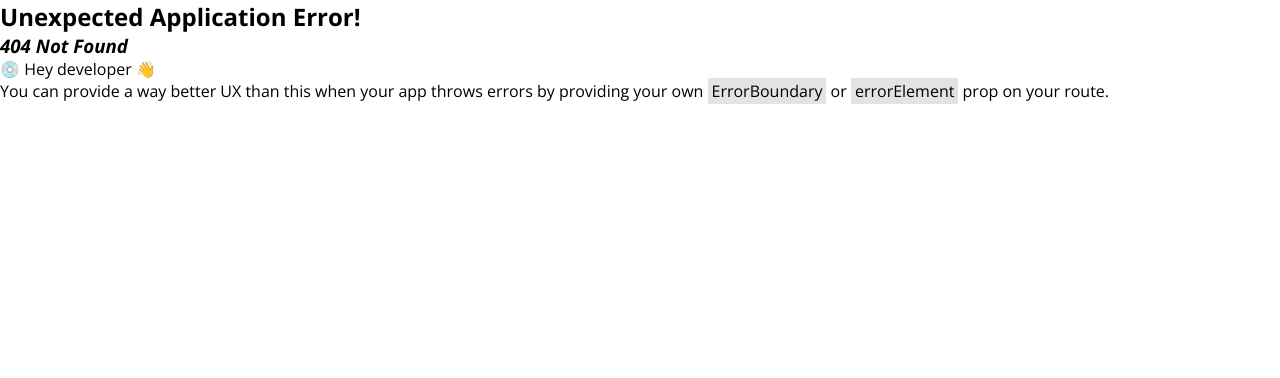
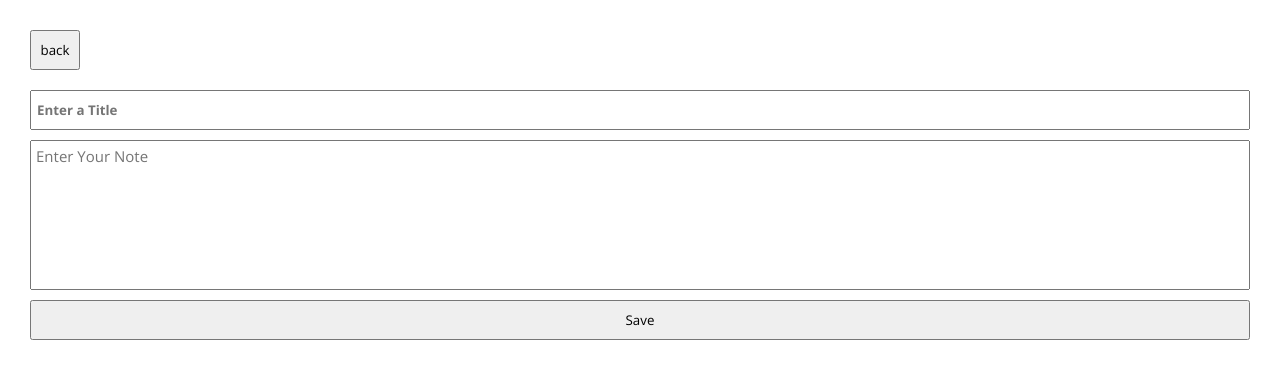
Before and after one commit to arun-das-04/note-app, a React (Vite) app in the folder frontend/: page /create in a window 1280 px wide. Before the commit this address had no page. Shown: the top 378 px of the page. Built offline with nearby package versions, Linux system fonts and the light colour scheme.

Commit message:
Frontend Syle Updated, Create Note Feature Added, Toest Added

```diff
--- a/frontend/package.json
+++ b/frontend/package.json
@@ -13,6 +13,7 @@
     "@reduxjs/toolkit": "^2.8.2",
     "react": "^19.1.0",
     "react-dom": "^19.1.0",
+    "react-hot-toast": "^2.5.2",
     "react-redux": "^9.2.0",
     "react-router-dom": "^7.6.2"
   },
--- a/frontend/src/App.jsx
+++ b/frontend/src/App.jsx
@@ -9,6 +9,8 @@ import Setting from './pages/Setting';
 import './App.css'
 import { Provider } from 'react-redux'
 import store from './store/store.js'
+import CreateNote from './components/CreateNote.jsx';
+import { Toaster } from 'react-hot-toast';
 
 function App() {
 
@@ -47,12 +49,17 @@ function App() {
 
       ]
     },
+    {
+      path: '/create',
+      element: <CreateNote />
+    },
 
   ]);
 
   return (
     <Provider store={store}>
       <RouterProvider router={router}></RouterProvider>
+      <Toaster/>
     </Provider>
   )
 }
--- /dev/null
+++ b/frontend/src/components/CreateNote.jsx
@@ -0,0 +1,85 @@
+import { useNavigate } from 'react-router-dom';
+import '../stylesheets/CreateNote.css';
+import { useState } from 'react';
+import { useSelector } from 'react-redux';
+import toast from 'react-hot-toast';
+
+const CreateNote = () => {
+  const navigate = useNavigate();
+  const [title, setTitle] = useState('');
+  const [content, setContent] = useState('');
+  const userid = useSelector( store => store.user.userid);
+
+  const saveBtnHandler = () => {
+    // console.log(title);
+    // console.log(content);
+    // console.log(userid);
+
+    if(title!='' && content!=''){
+    fetch(`${import.meta.env.VITE_API_URL}/createnote`, {
+        method: "POST",
+        headers:{
+            "Content-Type": "application/json",
+        },
+        body: JSON.stringify({
+            title: title,
+            content: content,
+            userid: userid,
+        }),
+    })
+    .then(response => response.json())
+    .then ((data) => {
+
+      if(data.code==200){
+        // console.log(data);
+        toast.success(data.message)
+      }
+      else{
+         toast.err(data.message)
+      }
+
+    })
+    .catch((err) => {
+      // console.log(err);
+      toast.err(err.message);
+    });
+
+  } else{
+    // console.log('Please Enter Data to Proceed');
+    toast('Please Enter Data to Proceed', {
+      icon: '⚠️',
+    });
+  }
+
+
+
+  }
+
+  return (
+    <div className='create-main'>
+      <button id='create-back-btn' onClick={() => navigate(-1)}>back</button>
+
+      <div className='create-note-main'>
+        <input
+          placeholder='Enter a Title'
+          maxLength={70}
+          id='create-input-title'
+          onChange={(e) => {setTitle(e.target.value)}}
+          >
+        </input>
+
+        <textarea
+          placeholder='Enter Your Note'
+          id='create-input-content'
+          onChange={(e) => {setContent(e.target.value)}}
+        >
+        </textarea>
+
+        <button id='create-save-btn' onClick={saveBtnHandler}>Save</button>
+
+      </div>
+    </div>
+  )
+}
+
+export default CreateNote
--- a/frontend/src/components/Login.jsx
+++ b/frontend/src/components/Login.jsx
@@ -3,6 +3,7 @@ import "../stylesheets/Login.css";
 import { useNavigate, Link } from "react-router-dom";
 import { useDispatch } from 'react-redux'
 import { setUserid } from "../store/slices/userSlice";
+import toast from 'react-hot-toast';
 
 const Login = () => {
   const authInfo = useRef(null);
@@ -12,8 +13,8 @@ const Login = () => {
   const dispatch = useDispatch();
 
   const handleAuthBtn = () => {
-    console.log(email);
-    console.log(password);
+    // console.log(email);
+    // console.log(password);
 
     fetch(`${import.meta.env.VITE_API_URL}/userlogin`, {
       method: "POST",
@@ -27,10 +28,10 @@ const Login = () => {
     })
       .then((response) => response.json())
       .then((data) => {
-        console.log(data);
+        // console.log(data);
 
         if (data.code == 200) {
-          console.log(data);
+          // console.log(data);
 
           dispatch(setUserid({
               userid: data.userData._id,
@@ -38,18 +39,23 @@ const Login = () => {
               islogged: true
             }));
 
+          toast.success('Login Successfull')
+
           navigate("/");
 
         } else if (data.code == 404) {
-          authInfo.current.innerText = data.message;
+          // authInfo.current.innerText = data.message;
+          toast.error(data.message);
 
         } else {
-          authInfo.current.innerText = data.message;
-          console.log(data.message);
+          // authInfo.current.innerText = data.message;
+          // console.log(data.message);
+          toast.error(data.message);
         }
       })
       .catch((err) => {
-        console.log(err);
+        // console.log(err);
+        toast.error(err)
       });
   };
 
--- a/frontend/src/components/Signup.jsx
+++ b/frontend/src/components/Signup.jsx
@@ -1,6 +1,7 @@
 import { useState, useRef } from "react";
 import { useNavigate, Link } from "react-router-dom";
 import '../stylesheets/Login.css';
+import toast from "react-hot-toast";
 
 const Signup = () => {
   const [email, setEmail] = useState("");
@@ -11,9 +12,9 @@ const Signup = () => {
   const authInfo = useRef();
 
   const handleSignUp = () => {
-    console.log(email);
-    console.log(name);
-    console.log(password);
+    // console.log(email);
+    // console.log(name);
+    // console.log(password);
 
     fetch(`${import.meta.env.VITE_API_URL}/adduser`, {
       method: "POST",
@@ -28,19 +29,22 @@ const Signup = () => {
     })
       .then((response) => response.json())
       .then((data) => {
-        console.log(data);
+        // console.log(data);
 
         if (data.code == 200) {
-          console.log(data);
+          // console.log(data);
+          toast.success(data.message);
           navigate("/");
 
         } else {
-          authInfo.current.innerText = data.message;
-          console.log(data.message);
+          // authInfo.current.innerText = data.message;
+          // console.log(data.message);
+          toast.err(data.message);
         }
       })
       .catch((err) => {
-        console.log(err);
+        // console.log(err);
+        toast.err(err.message);
       });
   };
 
--- a/frontend/src/pages/Profile.jsx
+++ b/frontend/src/pages/Profile.jsx
@@ -2,6 +2,9 @@ import React from 'react';
 import Note from '../components/Note';
 import { useState, useEffect } from 'react';
 import { useSelector } from 'react-redux';
+import '../stylesheets/Profile.css';
+import { Link } from 'react-router-dom';
+import toast from 'react-hot-toast';
 
 const Profile = () => {
   const [notes, setNotes] = useState([]);
@@ -25,18 +28,20 @@ const Profile = () => {
 
       if(data.code==200){
 
-        console.log(data);
+        // console.log(data);
         setNotes(data.notes);
       }
 
       else{
-        console.log(`Something went wrong`, data);
+        // console.log(`Something went wrong`, data);
+        toast.err(data.message)
       }
 
 
     })
     .catch((err) => {
-      console.log(err);
+      // console.log(err);
+      toast.err(err.message);
     });
 
   }, []);
@@ -54,20 +59,31 @@ const Profile = () => {
 
     return (
       <>
-        <h2>Welcome {userName || 'loading..'}</h2>
+        <div className='profile-main'>
+          <div className='profile-top-container'>
+            <h2 className='profile-heading'>Welcome <span>{userName || 'loading..'}</span></h2>
+            <Link to='/create'><button id='profile-create-note'>+</button></Link>
+          </div>
         <p>No Notes are crated</p>
+        </div>
     </>
     )
   }
   else{
 
     return (
-      <div>
-        <h2>Welcome {userName || 'loading..'}</h2>
+      <div className='profile-main'>
+        <div className='profile-top-container'>
+          <h2 className='profile-heading'>Welcome <span>{userName || 'loading..'}</span></h2>
+          <Link to='/create'><button id='profile-create-note'>+</button></Link>
+        </div>
 
-        {notes.map((note, index) => (
-          <Note key={index} title={note.title} content={note.content} />
-        ))}
+
+        <div className='profile-note-section'>
+          {notes.map((note, index) => (
+            <Note key={index} title={note.title} content={note.content} />
+          ))}
+        </div>
 
       </div>
     )
--- /dev/null
+++ b/frontend/src/stylesheets/CreateNote.css
@@ -0,0 +1,44 @@
+.create-main{
+  display: flex;
+  flex-direction: column;
+  padding: 30px;
+  gap: 20px;
+}
+
+#create-back-btn{
+  width: 50px;
+  height: 40px;
+
+}
+
+.create-note-main{
+  display: flex;
+  flex-direction: column;
+  gap: 10px;
+
+}
+
+#create-input-title{
+  height: 40px;
+  width: 100%;
+  font-weight: bold;
+  padding: 5px;
+
+
+}
+
+#create-input-content{
+  min-height: 150px;
+  max-height: 600px;
+  width: 100%;
+  padding: 5px;
+  resize: none;
+  font-size: 15px;
+
+}
+
+#create-save-btn{
+  height: 40px;
+  width: 100%;
+
+}
--- a/frontend/src/stylesheets/Profile.css
+++ b/frontend/src/stylesheets/Profile.css
@@ -0,0 +1,39 @@
+.profile-main{
+  display: flex;
+  flex-direction: column;
+  padding: 30px;
+}
+
+.profile-top-container{
+  display: flex;
+  flex-direction: row;
+  justify-content: space-between;
+  margin-bottom: 20px;
+}
+
+
+.profile-heading{
+  font-size: 25px;
+}
+
+.profile-heading span{
+  color: rgb(18, 113, 190);
+
+}
+
+.profile-note-section{
+  display: flex;
+  flex-direction: column;
+}
+
+#profile-create-note{
+  width: 45px;
+  height: 45px;
+  border-radius: 50%;
+  border: 0;
+  font-size: 30px;
+  background-color: rgb(51, 230, 81);
+  color: white;
+  cursor: pointer;
+
+}
```
Also changed, not shown: 2 other files (tests, documents, lock files or other folders).
